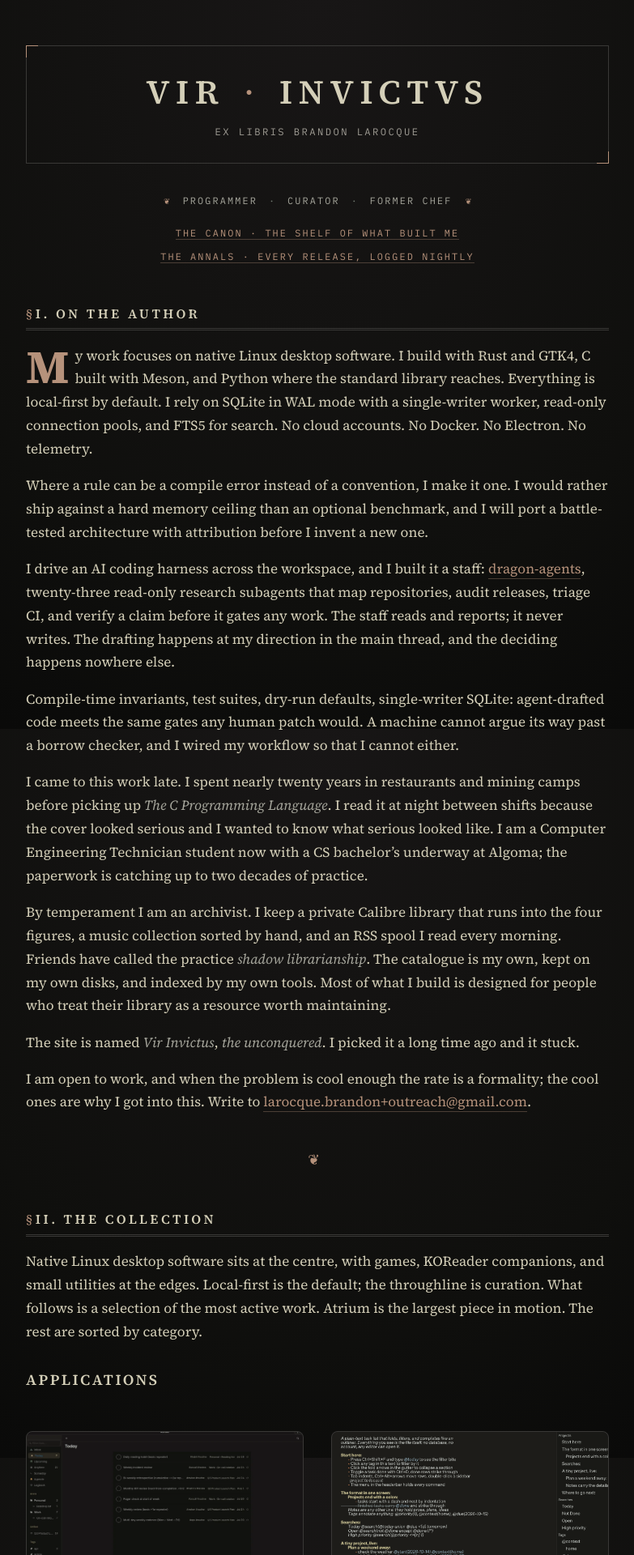
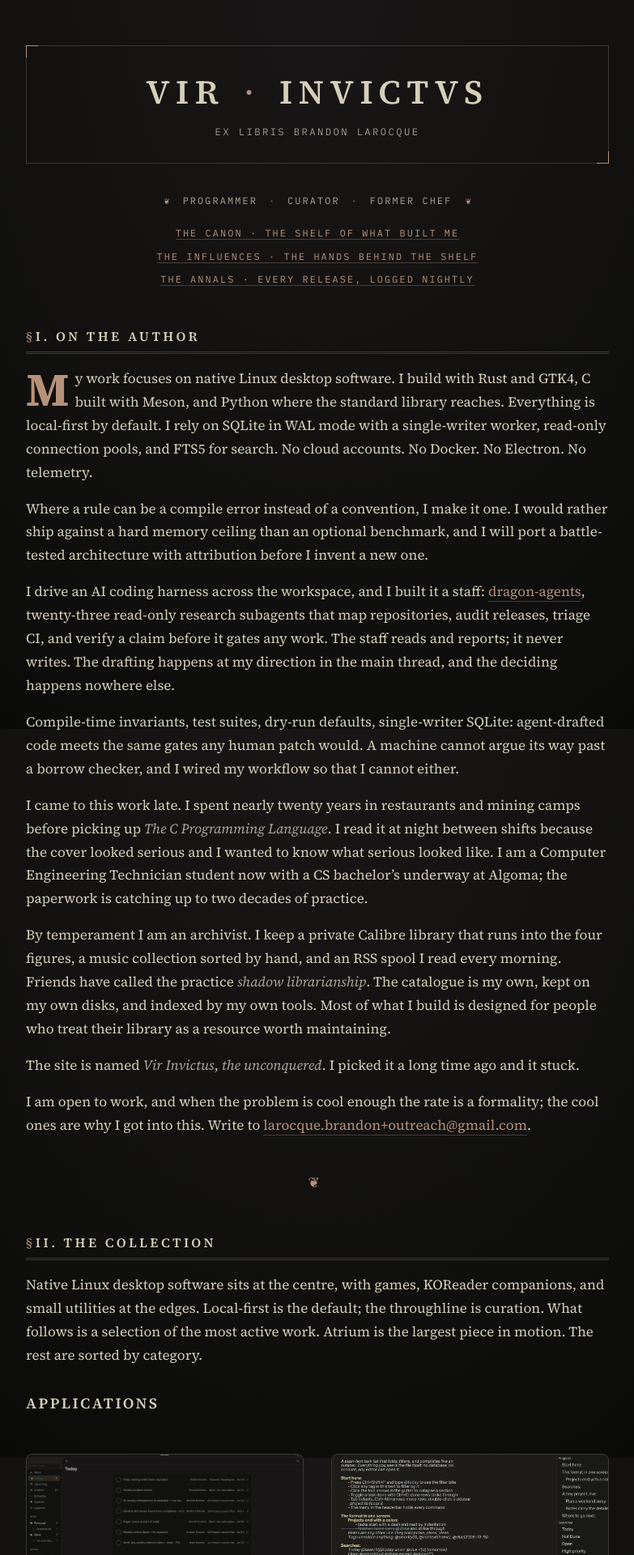
Before and after one commit to VirInvictus/VirInvictus.github.io, a Jekyll site: the page built from README.md, in a window 1280 px wide. Shown: the top 1920 px of the page at 81% size, without its empty margins (248-1031 px from the left). Built offline with Jekyll 4.4.1, drawn with Linux system fonts in a browser that asks for light colours.

Commit message:
content: front-page influences topline joins the running head

```diff
--- a/README.md
+++ b/README.md
@@ -20,6 +20,8 @@ permalink: /
 </p>
 
 <p class="canon-topline"><a href="{{ '/canon/' | relative_url }}">the canon · the shelf of what built me</a></p>
+
+<p class="influences-topline"><a href="{{ '/influences/' | relative_url }}">the influences · the hands behind the shelf</a></p>
 
 <p class="annals-topline"><a href="{{ '/patchnotes/' | relative_url }}">the annals · every release, logged nightly</a></p>
 
--- a/assets/css/style.scss
+++ b/assets/css/style.scss
@@ -136,6 +136,7 @@ body {
    line links /patchnotes/. Both mirror the sigils strip so the three lines
    read as one head, with the base peach link affordance. */
 .canon-topline,
+.influences-topline,
 .annals-topline {
   text-align: center;
   margin: 0 auto;
@@ -146,6 +147,7 @@ body {
   line-height: 2;
 }
 .canon-topline { margin-bottom: 0.4em; }
+.influences-topline { margin-bottom: 0.4em; }
 .annals-topline { margin-bottom: 3.2em; }
 
 /* ────────────── Canon games ledger ────────────── */
```
Also changed, not shown: AGENTS.md (+2 -2 lines).
